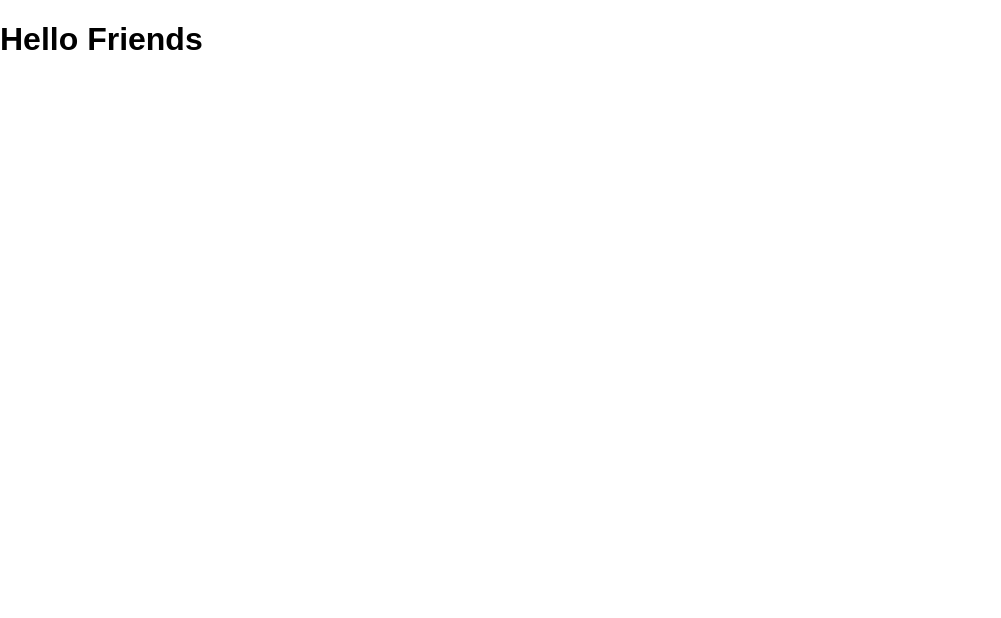
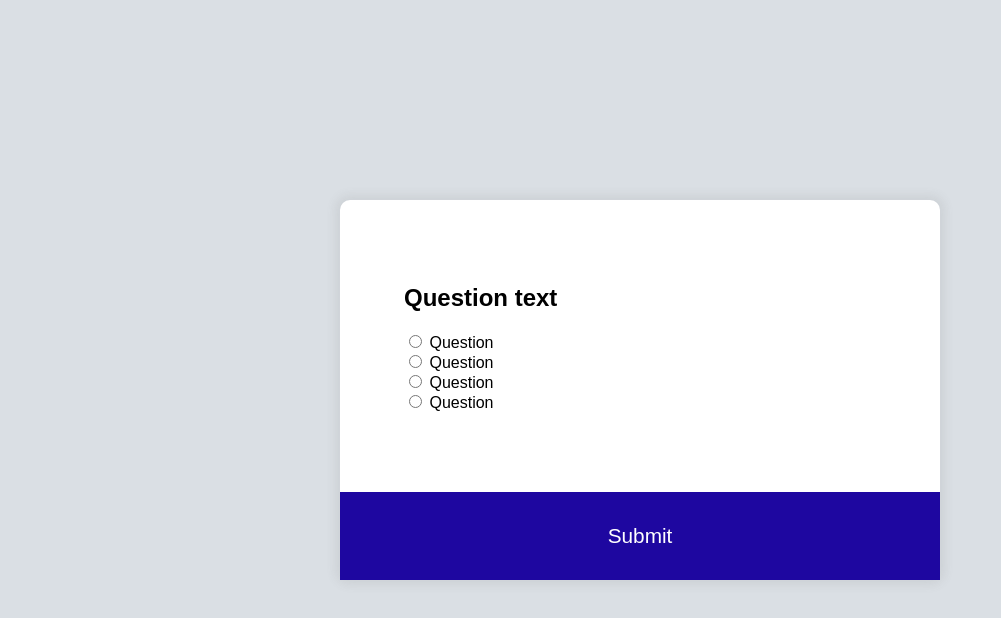
Before and after one commit to ChandimaMaduwanthi/quiz-app, a plain HTML site: page index.html in a window 1280 px wide. Shown: the whole page, without its empty margins (0-1001 px from the left). Drawn offline with Linux system fonts and the light colour scheme.

Commit message:
interface created

```diff
--- a/index.html
+++ b/index.html
@@ -8,6 +8,29 @@
     <script src="script.js"></script>
 </head>
 <body>
-    <h1>Hello Friends</h1>
+    <div class="quiz-container">
+        <div class="quiz-header">
+        <h2>Question text</h2>
+        <ul>
+            <li>
+                <input type="radio" name="answer" id="a">
+                <label for="a">Question</label>
+            </li>
+            <li>
+                <input type="radio" name="answer" id="b">
+                <label for="b">Question</label>
+            </li>
+            <li>
+                <input type="radio" name="answer" id="c">
+                <label for="c">Question</label>
+            </li>
+            <li>
+                <input type="radio" name="answer" id="d">
+                <label for="d">Question</label>
+            </li>
+        </ul>
+    </div>
+        <button>Submit</button>
+    </div>
 </body>
 </html>
--- a/style.css
+++ b/style.css
@@ -3,6 +3,43 @@
 }
 
 body{
+    background-color: #dadfe4;
     font-family: "Poppins",sans-serif;
     margin: 0;
+    display: flex;
+    margin-top: 25vh;
+    align-items: center;
+    justify-content: center;
 }
+
+.quiz-container{
+    background-color: white;
+    border-radius: 10px;
+    box-shadow: 0 0 10px 5px rgba(100, 100, 100, 0.1);
+    width: 600px;
+    max-width: 100%;
+}
+
+.quiz-header{
+    padding: 4rem;
+}
+
+ul{
+    list-style-type: none;
+    padding: 0;
+}
+
+button{
+    background-color: rgb(30, 7, 160);
+    color: white;
+    display: block;
+    font-family: inherit;
+    width: 100%;
+    padding: 2rem;
+    border: none;
+    font-size: 1.3rem;
+}
+
+button:hover{
+    background-color:  rgb(13, 4, 65);
+}
```
